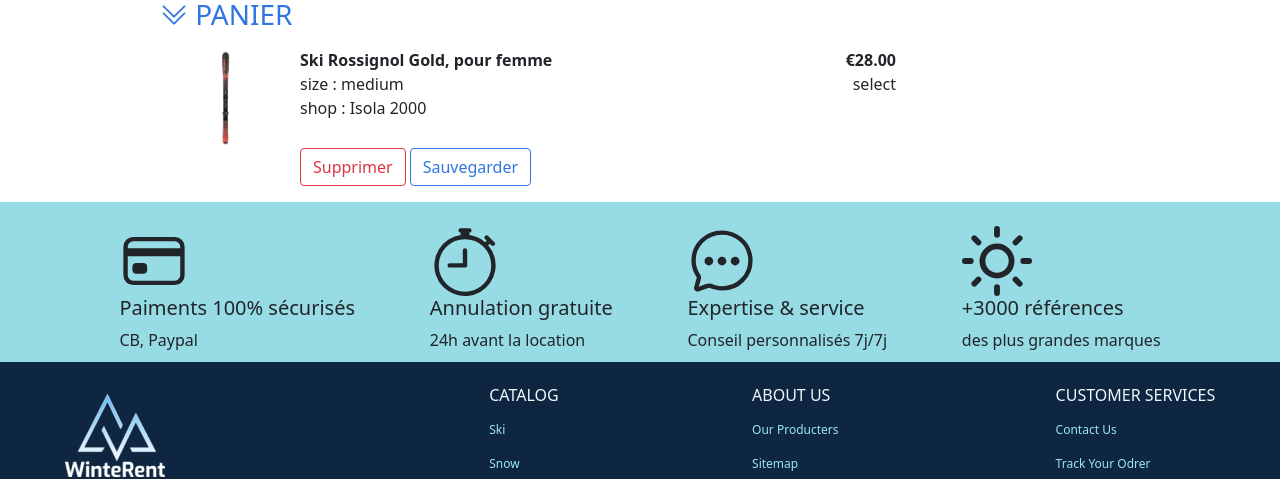
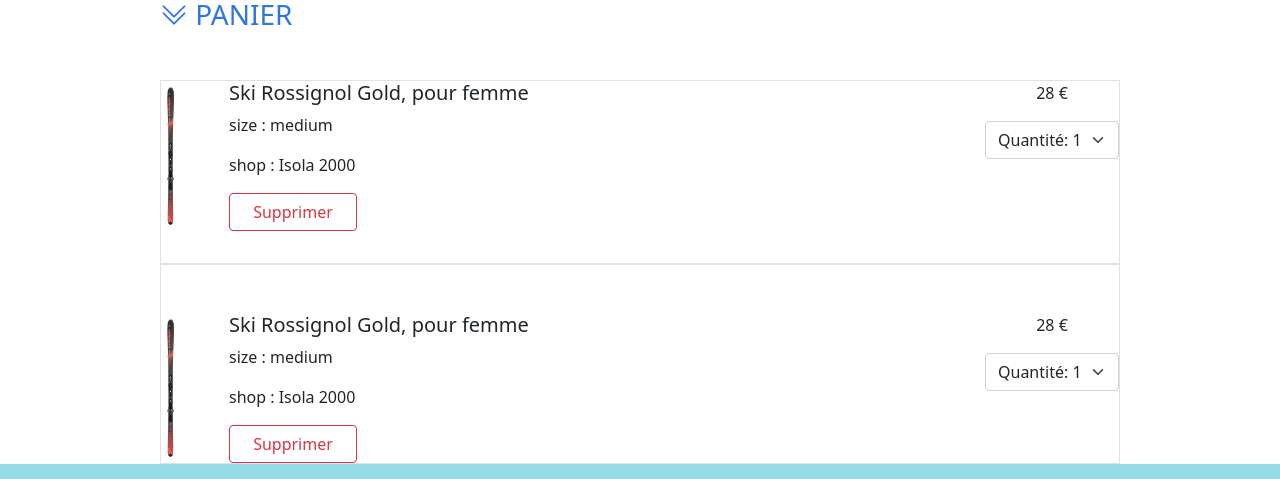
Before and after one commit to WildCodeSchool/2209-wns-hamilton-winterent-front, a React (Create React App) app: page /cart in a window 1280 px wide. Shown: the part 346-825 px from the top of the page. Built offline with nearby package versions, Linux system fonts and the light colour scheme; no server answers.

Commit message:
save article shopping cart

```diff
--- a/src/components/cartItem/CartItem.scss
+++ b/src/components/cartItem/CartItem.scss
@@ -1,34 +1,14 @@
-.cartContainer{
-    // background-color: darkgray;
-    max-width: 75%;
+.article {
+  border: 1px solid #dee2e7;
+}
+.line {
+  border: 1px solid #dee2e7;
+  margin-top: 2rem;
+}
 
-    .itemInfo{
-        // background-color:aquamarine;
-
-        .itemImgCtnr{
-            // background-color:rgb(127, 129, 255);
-            background-image: url("../../assets/ski_rx.png") ;
-            min-height: 100px;
-            background-size: contain;
-            background-position: center;
-            background-repeat: no-repeat;
-        }
-
-        // .itemImgCtnr img{
-        //     max-height: 100%;
-        //     width:100%;
-        // }
-    }
-
-        // .itemDetails{
-        //     background-color: rgb(227, 173, 48);
-        // }
-
-        // .qtyPrice{
-        //     background-color: chartreuse;
-        // }
-
-    // .cartButtons{
-    //     // background-color: coral;
-    // }
+img {
+  width: 20px;
 }
+button {
+  width: 8rem;
+}
--- a/src/components/cartItem/CartItem.tsx
+++ b/src/components/cartItem/CartItem.tsx
@@ -1,40 +1,63 @@
-import './CartItem.scss';
-// import ski from '../../assets/ski_rx.png';
+import "./CartItem.scss";
+import imgSki from "../../assets/ski_rx.png";
 
-
-
-function CartItem () {
-
+const CartItem = () => {
   return (
-        <div className="cartContainer m-3">
-            <div className="itemInfo row">
-
-                <div className="itemImgCtnr col-2">
-                    {/* <img className="skiImage" src={ski} alt=""/> */}
+    <div>
+      <div className="article mt-5">
+        <div className="d-flex justify-content-between">
+          <div className="d-flex gap-5">
+            <img src={imgSki} alt="" />
+            <div className="d-flex flex-column">
+              <h5>Ski Rossignol Gold, pour femme</h5>
+              <p> size : medium </p>
+              <p> shop : Isola 2000</p>
+              <button className="btn btn-outline-danger" type="submit">
+                Supprimer
+              </button>
+            </div>
           </div>
 
-                <div className="itemDetails col-5">
-                    <div className='itemName fw-bold'>Ski Rossignol Gold, pour femme </div>
-                    <div> size : medium </div>
-                    <div> shop : Isola 2000</div>
+          <div className="d-flex flex-column align-items-center">
+            <p>28 €</p>
+            <select className="form-select">
+              <option selected>Quantité: 1</option>
+              <option value="2">Quantité: 2</option>
+              <option value="3">Quantité: 3</option>
+              <option value="4">Quantité: 4</option>
+            </select>
+          </div>
         </div>
 
-                <div className="qtyPrice col-5">
-                    <div className='d-flex justify-content-end fw-bold'>€28.00</div>
-                    <div className='d-flex justify-content-end'>select</div>
+        <div className="line"></div>
+        <div className="mt-5">
+          <div className="d-flex justify-content-between">
+            <div className="d-flex gap-5">
+              <img src={imgSki} alt="" />
+              <div className="d-flex flex-column">
+                <h5>Ski Rossignol Gold, pour femme</h5>
+                <p> size : medium </p>
+                <p> shop : Isola 2000</p>
+                <button className="btn btn-outline-danger" type="submit">
+                  Supprimer
+                </button>
+              </div>
             </div>
 
+            <div className="d-flex flex-column align-items-center">
+              <p>28 €</p>
+              <select className="form-select">
+                <option selected>Quantité: 1</option>
+                <option value="2">Quantité: 2</option>
+                <option value="3">Quantité: 3</option>
+                <option value="4">Quantité: 4</option>
+              </select>
             </div>
-
-            <div className="cartButtons row">
-                <div className="space col-2"></div>
-                <div className="buttons col-9">
-                    <button className="btn btn-outline-danger me-1" type="submit">Supprimer</button>
-                    <button className="btn btn-outline-primary" type="submit">Sauvegarder</button>
+          </div>
         </div>
       </div>
     </div>
   );
-  }
+};
 
 export default CartItem;
```
Lines whose indentation alone changed are shown as unchanged.
